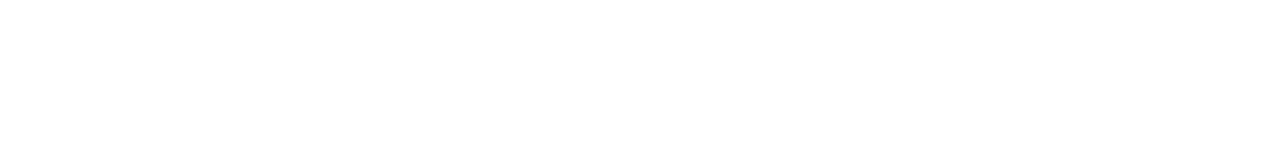
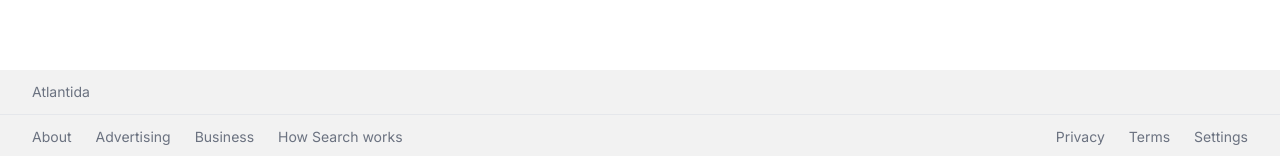
Before and after one commit to gurtang/google-clone, a Next.js app: page / in a window 1280 px wide. Shown: the part 641-797 px from the top of the page. Built offline with nearby package versions, Linux system fonts and the light colour scheme; no server answers.

Commit message:
Added footer

```diff
--- a/src/app/globals.css
+++ b/src/app/globals.css
@@ -16,4 +16,7 @@
         transition-shadow
 
     }
+    .link {
+        @apply hover:underline cursor-pointer
+    }
 }
--- a/src/app/layout.js
+++ b/src/app/layout.js
@@ -1,5 +1,6 @@
 import "./globals.css";
 import { Inter } from "next/font/google";
+import Footer from "@/components/Footer";
 
 const inter = Inter({ subsets: ["latin"] });
 
@@ -12,7 +13,11 @@
 export default function RootLayout({ children }) {
   return (
     <html lang="en">
-      <body className={inter.className}>{children}</body>
+      <body className={inter.className}>
+        {children}
+        {/*footer*/}
+        <Footer />
+      </body>
     </html>
   );
 }
--- /dev/null
+++ b/src/components/CountryLookup.js
@@ -0,0 +1,16 @@
+"use client";
+import React, { useEffect, useState } from "react";
+
+function CountryLookup() {
+  const [country, setCountry] = useState("Atlantida");
+  useEffect(() => {
+    const address = `http://api.ipstack.com/134.201.250.155?access_key=${process.env.NEXT_PUBLIC_API_KEY}`;
+    console.log(address);
+    fetch(address)
+      .then((res) => res.json())
+      .then((res) => setCountry(res.country_name));
+  }, []);
+  return <div>{country}</div>;
+}
+
+export default CountryLookup;
--- /dev/null
+++ b/src/components/Footer.js
@@ -0,0 +1,33 @@
+import React from "react";
+import CountryLookup from "@/components/CountryLookup";
+
+function Footer() {
+  return (
+    <footer
+      className={"absolute bottom-0 text-sm text-gray-500 bg-[#f2f2f2] w-full"}
+    >
+      <div className={"border-b px-8 py-3"}>
+        <CountryLookup />
+      </div>
+      <div
+        className={
+          "flex flex-col sm:flex-row justify-between items-center px-8 py-3 space-y-7 sm:space-y-0"
+        }
+      >
+        <ul className={"flex items-center space-x-6"}>
+          <li className={"link"}>About</li>
+          <li className={"link"}>Advertising</li>
+          <li className={"link"}>Business</li>
+          <li className={"link"}>How Search works</li>
+        </ul>
+        <ul className={"flex items-center space-x-6"}>
+          <li className={"link"}>Privacy</li>
+          <li className={"link"}>Terms</li>
+          <li className={"link"}>Settings</li>
+        </ul>
+      </div>
+    </footer>
+  );
+}
+
+export default Footer;
```
